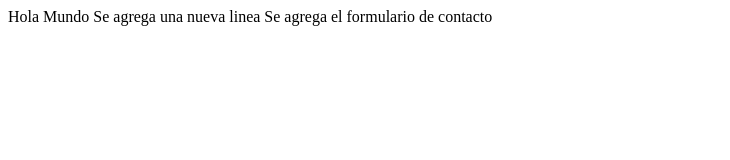
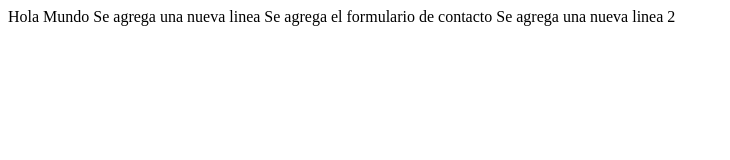
Before and after one commit to SETA48/Prueba-2, a plain HTML site: page Index.html in a window 1280 px wide. Shown: the whole page, without its empty margins (0-730 px from the left). Drawn offline with Linux system fonts and the light colour scheme.

Commit message:
Se agrega una nueva linea 2

```diff
--- a/Index.html
+++ b/Index.html
@@ -10,5 +10,6 @@
     Hola Mundo
     Se agrega una nueva linea
     Se agrega el formulario de contacto
+    Se agrega una nueva linea 2
 </body>
 </html>
```
